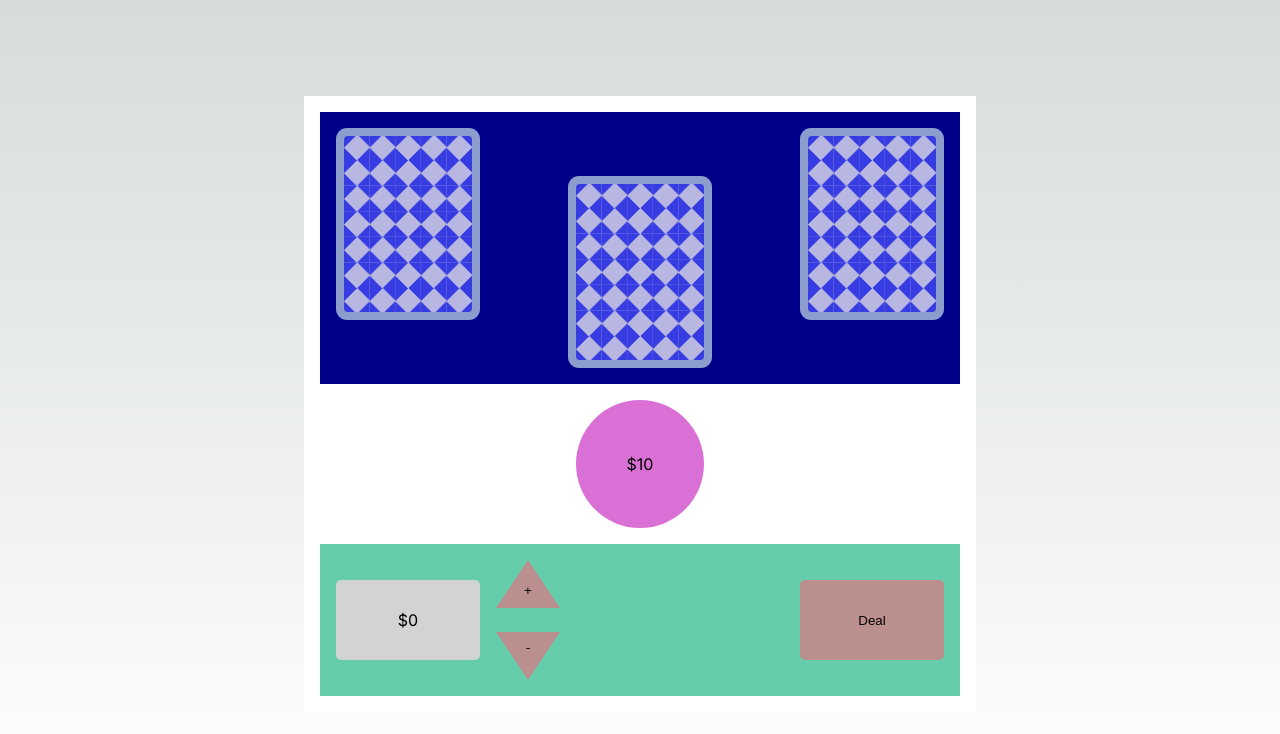
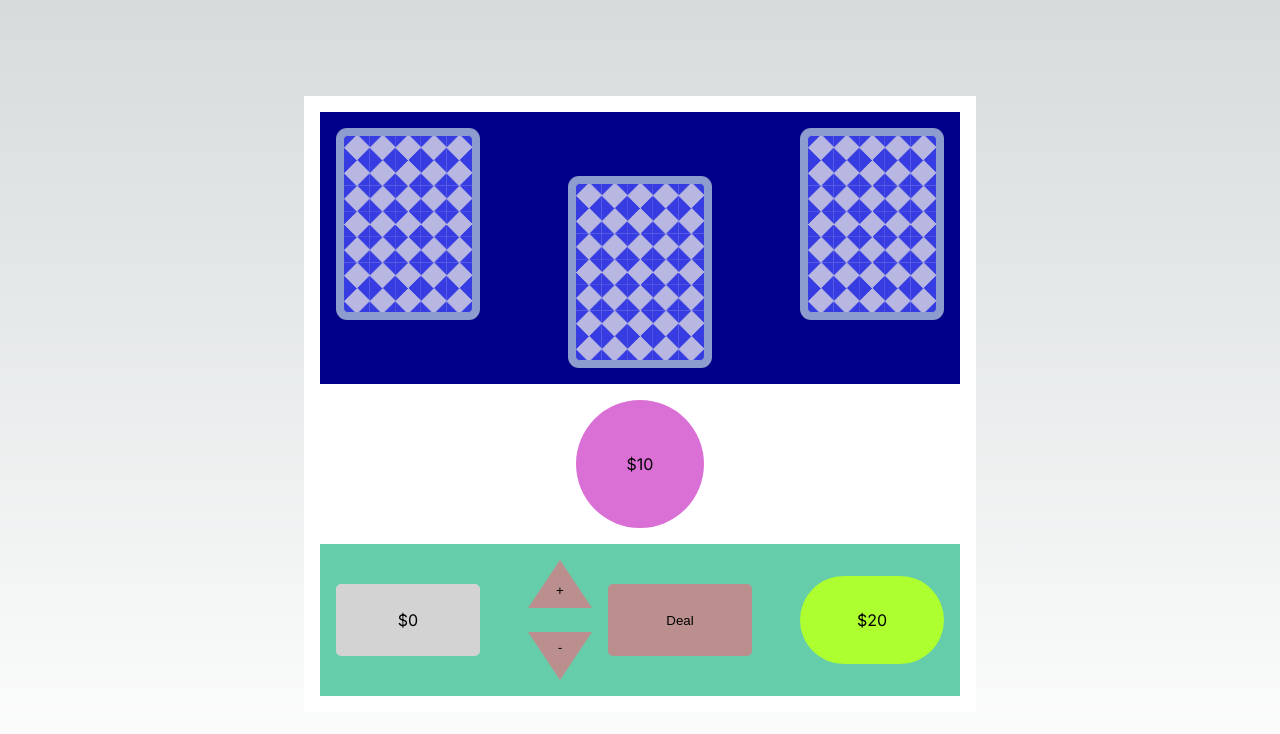
Before and after one commit to Jaybird9er/InBetweenToGo, a Next.js app: page / in a window 1280 px wide. Shown: the top 734 px of the page. Built offline with nearby package versions, Linux system fonts and the light colour scheme.

Commit message:
Setup player's Bankroll; Updated winLose to deduct/add to Bankroll or Pot per win/loss.

```diff
--- a/app/Components/Board/ButtonPanel/ButtonPanel.tsx
+++ b/app/Components/Board/ButtonPanel/ButtonPanel.tsx
@@ -27,6 +27,9 @@ function ButtonPanel( props: any ) {
       <button className={style.Play_Deal} onClick={nextStage} disabled={isDisabled}>
         {dealLabel}
       </button>
+      <div className={style.Bankroll}>
+        ${props.bankroll}
+      </div>
     </section>
   );
 }
--- a/app/Components/Board/GameBoard.tsx
+++ b/app/Components/Board/GameBoard.tsx
@@ -6,13 +6,15 @@ import newDeck from "../Deck/newDeck";
 import { useState, useEffect } from "react";
 import enums from "@/app/enums";
 import { Cards } from "@/app/interface";
+import { countReset } from "console";
 
 function GameBoard() {
   const [pot, setPot] = useState(10);
+  const [bankroll, setBankroll] = useState(20);
   const [bet, setBet] = useState(1); // bet begins at $0; changes to $1 after 1st deal
   const [handStage, setHandStage] = useState(0); // false _0 = Deal ~ true _1 = Play
-  const style: { [className: string]: string }  = styles;
-  const [deck, setDeck] = useState<Cards[]>(newDeck);
+  const [deck, setDeck] = useState<Cards[]>(newDeck); // initialized to newDeck with the Cards interface
+  const style: { [className: string]: string }  = styles; // type used to describe CSS forms
 
   /* changed playDeal() to this in order to track the stages of the hand which updates the PlayDeal button and the flipping of cards */
   console.log(handStage);
@@ -45,29 +47,36 @@ function GameBoard() {
       setBet(1);
     } else if (!state) {
       setBet(bet - 1);
-    } else if(bet === pot) { // prevents betting more than pot
+    } else if(bet === pot || bet === bankroll) { // prevents betting more than pot or bankroll
       setBet(bet);
     } else {
       setBet(bet + 1);
     }
   }
 
-  function winLose(): boolean {
-    let result = null;
+  function winLose(): void {
     let hiLo = [deck[deck.length - 3].value, deck[deck.length - 2].value];
     let max = Math.max(...hiLo);
     let min = Math.min(...hiLo);
     let middleCard = deck[deck.length - 1].value;
 
+    setInterval(() => {
+      while (bet > 0){
+        setBet(bet - 1)
+      }
+    }, 1000);
+
     if (max > middleCard && middleCard > min) {
       setTimeout(() => {console.log("Win")} , enums.delay);
-      result = true;
+      setTimeout(() => setPot(pot => pot + bet), enums.delay * 2);
+      setTimeout(() => setBankroll(bankroll => bankroll + bet), enums.delay * 3);
+      setTimeout(() => setBet(0), enums.delay);
     } else {
-      setTimeout(() => {console.log("Lose")} , enums.delay);
-      result = false;
-      setPot(pot => pot + bet);
+      setTimeout(() => {console.log("Lose")} , enums.delay * 2);
+      setTimeout(() => setPot(pot => pot + bet), enums.delay * 3);
+      setTimeout(() => setBankroll(bankroll => bankroll - bet), enums.delay);
+      setTimeout(() => setBet(0), enums.delay);
     }
-    return result;
   }
 
   // to address hydration issue caused by calling deck (discrepency between card text on server and client side), the State and Effect hooks allow for the server and client sides to first render identical information (null in this case), and then after the client has hydrated, it allows the client to render fully ~ https://stackoverflow.com/questions/72673362/error-text-content-does-not-match-server-rendered-html
@@ -84,7 +93,7 @@ function GameBoard() {
     <section className={style.Gameboard}>
       <CardGutter card={deck} handStage={handStage} bet={bet} style={style} />
       <Pot pot={pot} />
-      <ButtonPanel bet={bet} changeBet={changeBet} style={style} changeStage={changeStage} handStage={handStage} setBet={setBet} winLose={winLose} enums={enums} />
+      <ButtonPanel bet={bet} changeBet={changeBet} style={style} changeStage={changeStage} handStage={handStage} setBet={setBet} winLose={winLose} enums={enums} bankroll={bankroll} />
     </section>
   );
 }
--- a/app/enums.tsx
+++ b/app/enums.tsx
@@ -1,5 +1,5 @@
 const enums = {
-    delay: 500,
+    delay: 1000,
 }
 
 export default enums;
--- a/app/page.module.css
+++ b/app/page.module.css
@@ -42,7 +42,6 @@
         align-items: center;
         margin: 0rem 1rem 3rem;
         border-radius: 0.25rem;
-  /* border: 0.5rem solid lightgray; */
       }
       .Card {
         min-height: 12rem;
@@ -99,12 +98,13 @@
       display: flex;
       justify-content: center;
       padding: 0.5rem;
-  min-height: 10vh;
+      min-height: 4.5rem;
       min-width: 9rem;
       align-items: center;
       margin: 0.5rem;
+      margin-right: 2.5rem;
       border-radius: 5px;
-  flex-grow: 0;
+      flex-grow: 1;
     }
 
     .Buttons {
@@ -125,7 +125,7 @@
       min-height: 8.5rem;
       min-width: 0;
       flex-wrap: nowrap;
-  flex-grow: 1;
+      align-items: flex-end;
     }
 
       .Increase_Bet, .Decrease_Bet {
@@ -165,12 +165,12 @@
       display: flex;
       justify-content: center;
       padding: 0.5rem;
-  min-height: 10vh;
+      min-height: 4.5rem;
       min-width: 9rem;
       align-items: center;
       margin: 0.5rem;
       border-radius: 5px;
-  flex-grow: 0;
+      flex-grow: 1;
       border: 0;
     }
 
@@ -185,3 +185,18 @@
     .Play_Deal:disabled {
       background-color: rosybrown;
     }
+
+    .Bankroll {
+      background-color: greenyellow;
+      color: black;
+      display: flex;
+      justify-content: center;
+      padding: 0.5rem;
+      min-height: 5.5rem;
+      min-width: 4.5rem;
+      align-items: center;
+      margin: 0.5rem;
+      margin-left: 2.5rem;
+      border-radius: 3rem;
+      flex-grow: 1;
+    }
```
Also changed, not shown: app/Components/Board/ButtonPanel/Buttons/BetPanel.tsx (+4 -4 lines). Lines whose indentation alone changed are shown as unchanged.
